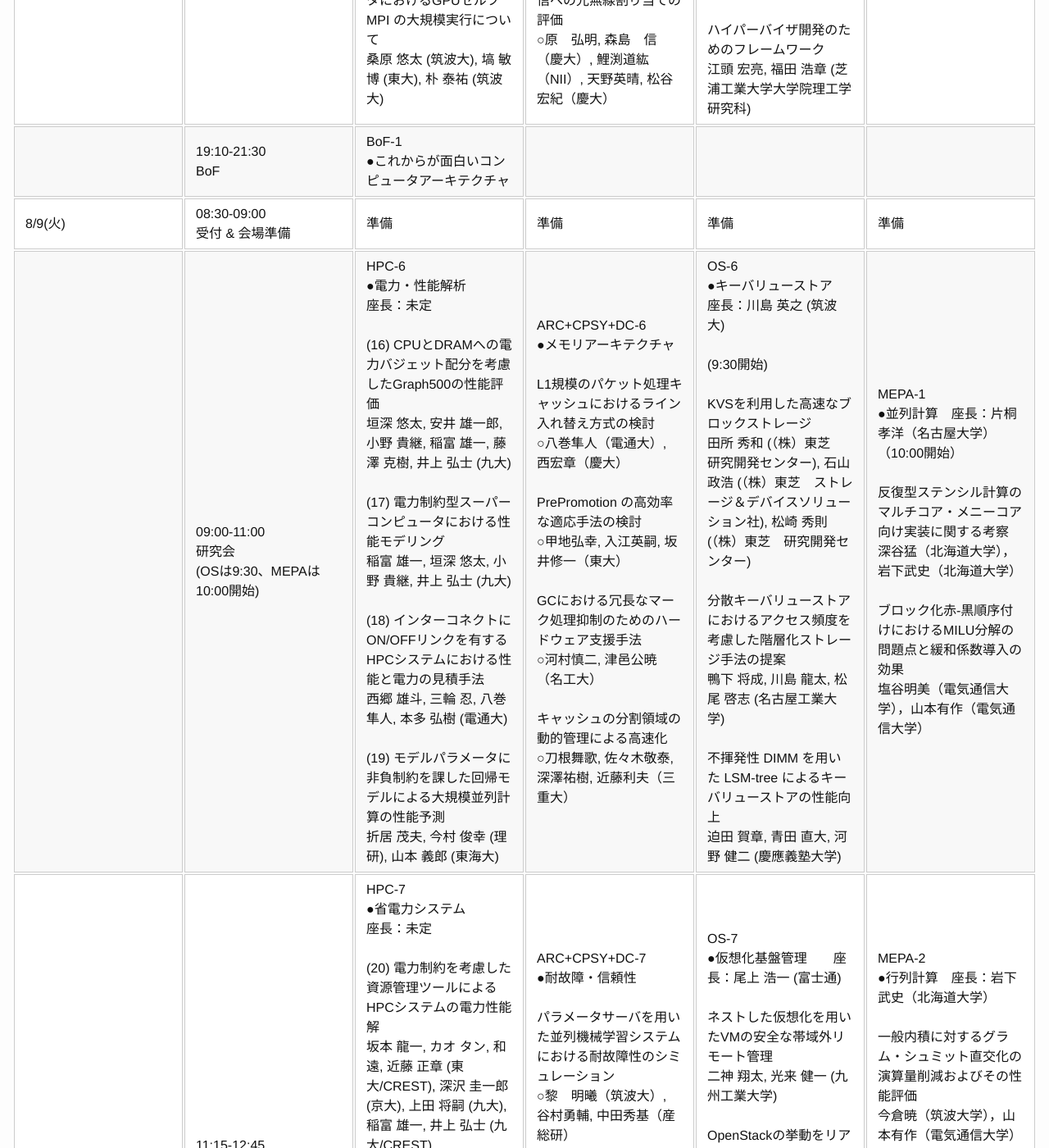
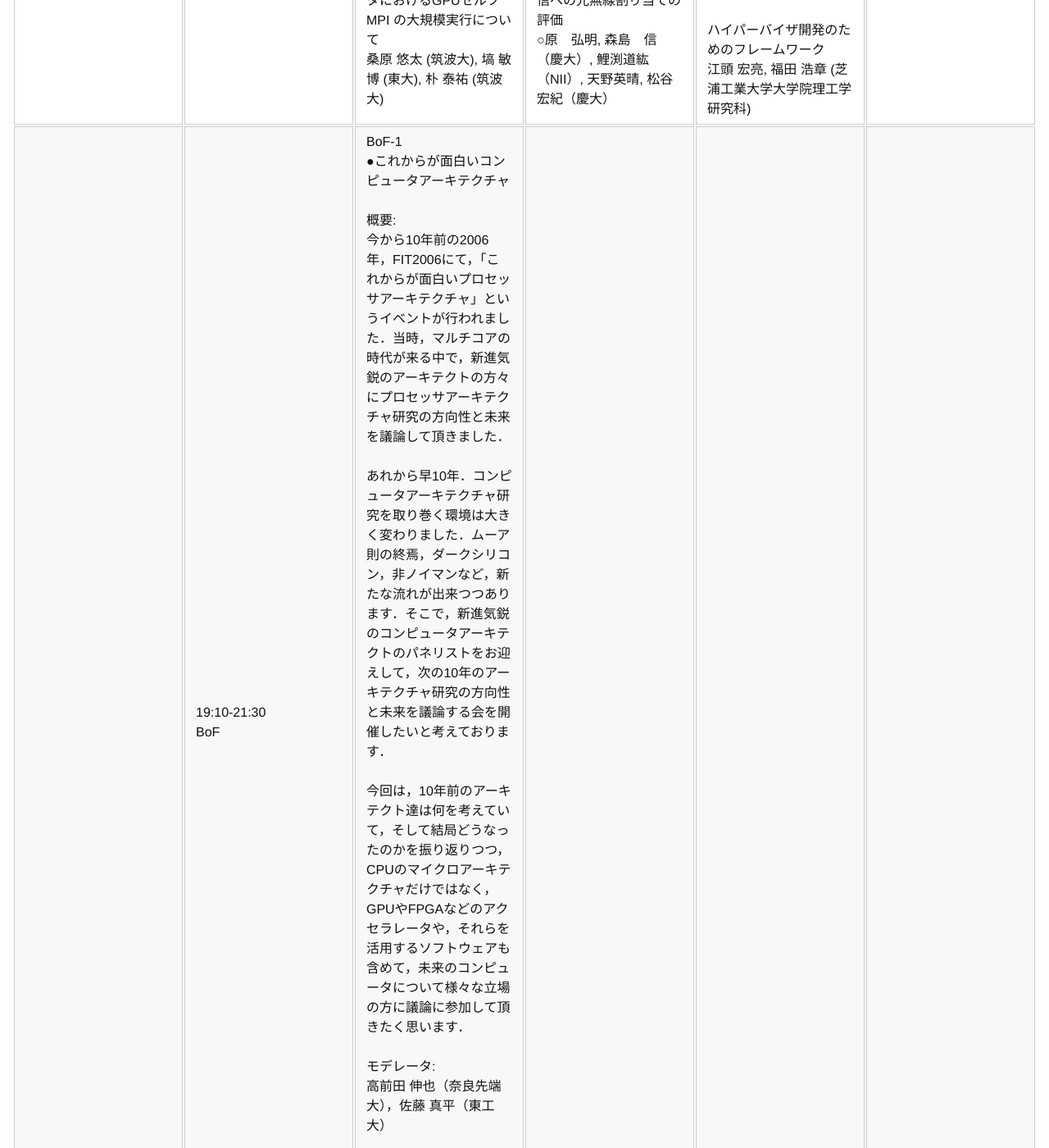
Before and after one commit to swopp/swopp.github.io, a Jekyll site: the page built from 2016/schedule-details.md, in a window 1280 px wide and 1400 px high, scrolled down 3452 px. Shown: the whole window at 82% size. Built offline with Jekyll 4.4.1, drawn with Linux system fonts in a browser that asks for light colours; some of the changed text lies outside the part shown.

Commit message:
add detail of bof-1

```diff
--- a/2016/schedule-details.md
+++ b/2016/schedule-details.md
@@ -21,7 +21,7 @@ permalink: /2016/program/
 |               | 14:00-15:30<br/>研究会                                  | HPC-3<br />●性能最適化に向けた開発環境　　　座長：未定<br /><br />( 7) 最適化手法を自動化するXevolverフレームワーク用定義ファイルの実装<br />  五味 歩武, 高橋 大介 (筑波大)<br /><br />( 8) GPGPUフレームワークMESI-CUDAにおけるマルチGPUに対応したメモリ管理機構<br />  田中 宏明, 山本 怜, 大野 和彦 (三重大)<br /><br />( 9) データレイアウト最適化指示文によるOpenACCアプリケーションの高速化<br />  星野 哲也 (東大/東工大), 丸山 直也 (理研), 松岡 聡 (東工大)           | ARC+CPSY+DC-3<br />●トランザクショナルメモリ<br /><br />トランザクショナルメモリにおける実行パスを考慮したスケジューリング手法<br />○廣田杏珠, 田渕茉也, 間下恵介, 津邑公暁（名工大）<br /><br />プロセッサコアへの小規模ハードウェアトランザクショナルメモリ実装手法<br />○櫻田賢大, 佐々木敬泰, 近藤利夫, 深澤祐樹（三重大）<br /><br />次世代の汎用データシステムのためのハイブリッド排他制御方式<br />○田邨優人, 中島耕太（富士通研）    | OS-3<br />●ストレージとファイルシステム　　座長：滝澤 真一朗 (理化学研究所) <br /><br />Instant Cloud FS : 広域分散環境で即興に構築できる分散ファイルシステム<br />        利光 宏平, 田浦 健次朗 (東京大学)<br /><br />ASURA：スケールアウト型分散ストレージ向けデータ分散アルゴリズム<br />        石川 健一郎 (日本電気株式会社)<br /><br />Sequential Checking：サーバ構成変更時にデータ移動しないスケールアウト型分散ストレージ向けデータ分散アルゴリズム<br />        石川 健一郎 (日本電気株式会社)              |              |
 |               | 15:45-17:15<br/>研究会                                  | HPC-4<br />●耐故障システム　　　座長：未定<br /><br />(10) 仮想マシンエミュレータを用いた特定故障パターン発生時におけるアプリケーションの誤差の評価<br />  小林 佑矢, 實本 英之, 野村 哲弘, 松岡 聡 (東工大)<br /><br />(11) ワークフローシステムPwrakeにおける耐障害機能<br />  田中 昌宏, 建部 修見 (筑波大)<br /><br />(12) ネットワークトポロジーを考慮したノード故障状況の評価手法の検討<br />  宇野 篤也 (理研), 関澤 龍一 (富士通)           | ARC+CPSY+DC-4<br />●計算効率<br /><br />単調性を利用した計算再利用の近似計算への応用<br />○藤井政圭, 佐藤裕貴, 津邑公暁（名工大）, 中島康彦（奈良先端大）<br /><br />アウトオブオーダ命令実行の依存グラフ表現に関する考察<br />○谷本輝夫（九大）, 佐々木広（コロンビア大）, 小野貴継, 井上弘士（九大）<br /><br />EMAXVにおける複数ロングバースト転送と複数ベクトル演算のオーバラップ手法<br />○中島康彦（奈良先端大）    | OS-4<br />●高速化　　座長：鈴木 順 (NEC) <br /><br />ブロックストレージシステムにおけるキャッシュの高速化<br />        加藤 純, 佐藤 充 (富士通研究所)<br /><br />ヘテロジニアスマルチコアにおける木構造処理MapReduceアプリケーションの高速化<br />        本田 舜, 並木 美太郎, 佐藤 未来子 (東京農工大学)<br /><br />Solid State Server “Olive” におけるeMMCおよびNIC高速化<br />        追川 修一 (筑波大学), 中村 孝史, 飯塚 拓郎, 三木 聡 (フィックスターズ)              |              |
 |               | 17:30-19:00<br/>研究会                                  | HPC-5<br />●GPU　　　座長：未定<br /><br />(13) アウトオブコア・ステンシル計算に対する自動テンポラルブロッキングのためのアクセラレータ向けディレクティブ<br />  三木 脩弘, 伊野 文彦, 萩原 兼一 (阪大)<br /><br />(14) HPCにおけるHSAの性能評価<br />  石村 脩, 吉本 芳英  (東大)<br /><br />(15) GMPI：GPUクラスタにおけるGPUセルフMPI の大規模実行について<br />  桑原 悠太 (筑波大), 塙 敏博 (東大), 朴 泰祐 (筑波大)           | ARC+CPSY+DC-5<br />●ストレージ・SSD<br /><br />Spark RDDの入出力性能の高速化に関する検討<br />○張　凱輝（筑波大）, 谷村勇輔, 中田秀基, 小川宏高（産総研）<br /><br />ワークロードに応じたバッファ制御によるSSDのWrite量削減<br />○小川周吾（NEC）<br /><br />ラック間をまたぐリモートGPUおよびSSD間通信への光無線割り当ての評価<br />○原　弘明, 森島　信（慶大）, 鯉渕道紘（NII）, 天野英晴, 松谷宏紀（慶大）    | OS-5<br />●VMM　　座長：高宮 安仁 (NEC) <br /><br />Lock-Holder Preemption における Pause Loop Exiting の限界に関する調査<br />        山崎 修平, 河野 健二 (慶應義塾大学)<br /><br />マルチコアプロセッサ環境における組込みシステム向けVMMの研究<br />        前田 剛志, 小柴 篤史, 佐藤 未来子, 並木 美太郎 (東京農工大学)<br /><br />ハイパーバイザ開発のためのフレームワーク<br />        江頭 宏亮, 福田 浩章 (芝浦工業大学大学院理工学研究科)              |              |
-|               | 19:10-21:30<br/>BoF                                     | BoF-1<br />●これからが面白いコンピュータアーキテクチャ           |                   |                    |              |
+|               | 19:10-21:30<br/>BoF                                     | BoF-1<br />●これからが面白いコンピュータアーキテクチャ<br /><br />概要:<br />今から10年前の2006年，FIT2006にて，「これからが面白いプロセッサアーキテクチャ」というイベントが行われました．当時，マルチコアの時代が来る中で，新進気鋭のアーキテクトの方々にプロセッサアーキテクチャ研究の方向性と未来を議論して頂きました．<br /><br />あれから早10年．コンピュータアーキテクチャ研究を取り巻く環境は大きく変わりました．ムーア則の終焉，ダークシリコン，非ノイマンなど，新たな流れが出来つつあります．そこで，新進気鋭のコンピュータアーキテクトのパネリストをお迎えして，次の10年のアーキテクチャ研究の方向性と未来を議論する会を開催したいと考えております．<br /><br />今回は，10年前のアーキテクト達は何を考えていて，そして結局どうなったのかを振り返りつつ，CPUのマイクロアーキテクチャだけではなく，GPUやFPGAなどのアクセラレータや，それらを活用するソフトウェアも含めて，未来のコンピュータについて様々な立場の方に議論に参加して頂きたく思います．<br /><br />モデレータ:<br />高前田 伸也（奈良先端大），佐藤 真平（東工大）<br /><br />パネリスト（予定）:<br />井上 弘士（九州大学）, 吉瀬 謙二（東京工業大学）, 佐藤 寿倫（福岡大学）, 塩谷 亮太（名古屋大学）, 鳥居 淳（ExaScaler）, 中原 啓貴（東京工業大学）           |                   |                    |              |
 | 8/9(火)       | 08:30-09:00<br/>受付 & 会場準備                         | 準備             | 準備              | 準備               | 準備         |
 |               | 09:00-11:00<br/>研究会<br/>(OSは9:30、MEPAは10:00開始)  | HPC-6<br />●電力・性能解析　　　座長：未定<br /><br />(16) CPUとDRAMへの電力バジェット配分を考慮したGraph500の性能評価<br />  垣深 悠太, 安井 雄一郎, 小野 貴継, 稲富 雄一, 藤澤 克樹, 井上 弘士 (九大)<br /><br />(17) 電力制約型スーパーコンピュータにおける性能モデリング<br />  稲富 雄一, 垣深 悠太, 小野 貴継, 井上 弘士 (九大)<br /><br />(18) インターコネクトにON/OFFリンクを有するHPCシステムにおける性能と電力の見積手法<br />  西郷 雄斗, 三輪 忍, 八巻 隼人, 本多 弘樹 (電通大)<br /><br />(19) モデルパラメータに非負制約を課した回帰モデルによる大規模並列計算の性能予測<br />  折居 茂夫, 今村 俊幸 (理研), 山本 義郎 (東海大)           | ARC+CPSY+DC-6<br />●メモリアーキテクチャ<br /><br />L1規模のパケット処理キャッシュにおけるライン入れ替え方式の検討<br />○八巻隼人（電通大）, 西宏章（慶大）<br /><br />PrePromotion の高効率な適応手法の検討<br />○甲地弘幸, 入江英嗣, 坂井修一（東大）<br /><br />GCにおける冗長なマーク処理抑制のためのハードウェア支援手法<br />○河村慎二, 津邑公暁（名工大）<br /><br />キャッシュの分割領域の動的管理による高速化<br />○刀根舞歌, 佐々木敬泰, 深澤祐樹, 近藤利夫（三重大）    | OS-6<br />●キーバリューストア　　座長：川島 英之 (筑波大) <br /><br />(9:30開始)<br /><br />KVSを利用した高速なブロックストレージ<br />        田所 秀和 (（株）東芝　研究開発センター), 石山 政浩 (（株）東芝　ストレージ＆デバイスソリューション社), 松崎 秀則(（株）東芝　研究開発センター)<br /><br />分散キーバリューストアにおけるアクセス頻度を考慮した階層化ストレージ手法の提案<br />        鴨下 将成, 川島 龍太, 松尾 啓志 (名古屋工業大学)<br /><br />不揮発性 DIMM を用いた LSM-tree によるキーバリューストアの性能向上<br />        迫田 賀章, 青田 直大, 河野 健二 (慶應義塾大学)              | MEPA-1<br />●並列計算　座長：片桐孝洋（名古屋大学）<br />（10:00開始）<br /><br />反復型ステンシル計算のマルチコア・メニーコア向け実装に関する考察<br />深谷猛（北海道大学），岩下武史（北海道大学）<br /><br />ブロック化赤-黒順序付けにおけるMILU分解の問題点と緩和係数導入の効果<br />塩谷明美（電気通信大学），山本有作（電気通信大学）      |
 |               | 11:15-12:45<br/>研究会                                  | HPC-7<br />●省電力システム　　　座長：未定<br /><br />(20) 電力制約を考慮した資源管理ツールによるHPCシステムの電力性能解<br />  坂本 龍一, カオ タン, 和 遠, 近藤 正章 (東大/CREST), 深沢 圭一郎 (京大), 上田 将嗣 (九大), 稲富 雄一, 井上 弘士 (九大/CREST)<br /><br />(21) メモリホットプラグを用いたメインメモリの省電力化に関する初期検討<br />  石原 雅也, 三輪 忍, 八巻 隼人, 本多 弘樹 (電通大)<br /><br />(22) コードレベル性能最適化が電力効率に与える影響の分析<br />  今村 智史, 安井 雄一郎, 稲富 雄一, 藤澤 克樹, 井上 弘士, 小野 貴継 (九大)           | ARC+CPSY+DC-7<br />●耐故障・信頼性<br /><br />パラメータサーバを用いた並列機械学習システムにおける耐故障性のシミュレーション<br />○黎　明曦（筑波大）, 谷村勇輔, 中田秀基（産総研）<br /><br />t/mビット同期誤り通信路モデルと誤り制御符号化法の検討<br />○金子晴彦（東工大）<br /><br />受信信号強度を用いたデバイス認証方式における攻撃可能条件の定式化<br />○藤井達也, 小野貴継, 金谷晴一, 井上弘士（九大）    | OS-7<br />●仮想化基盤管理　　座長：尾上 浩一 (富士通) <br /><br />ネストした仮想化を用いたVMの安全な帯域外リモート管理<br />        二神 翔太, 光来 健一 (九州工業大学)<br /><br />OpenStackの挙動をリアルタイムに可視化するためのシステム<br />        高橋 ひとみ, 勝野 恭治, 小野寺 民也 (日本IBM 東京基礎研究所)<br /><br />SDNスイッチにおける柔軟なパケット制御機構の提案<br />        小嶋 奨, 福田 浩章 (芝浦工業大学大学院理工学研究科)              | MEPA-2<br />●行列計算　座長：岩下武史（北海道大学）<br /><br />一般内積に対するグラム・シュミット直交化の演算量削減およびその性能評価<br />今倉暁（筑波大学），山本有作（電気通信大学）<br /><br />階層型行列表現を用いた行列演算<br />伊田明弘（東京大学）<br /><br />フィルタ対角化法に用いるフィルタの通過域に於ける伝達率の一様性が低い場合に対する対策の考察<br />村上弘（首都大学東京）      |
```
Also changed, not shown: other parts of 2016/schedule-details.md (+1 -1 lines), 2016/schedule-overview.md (+1 -1 lines), 2016/sigs/BoF.txt (+14 -0 lines).
